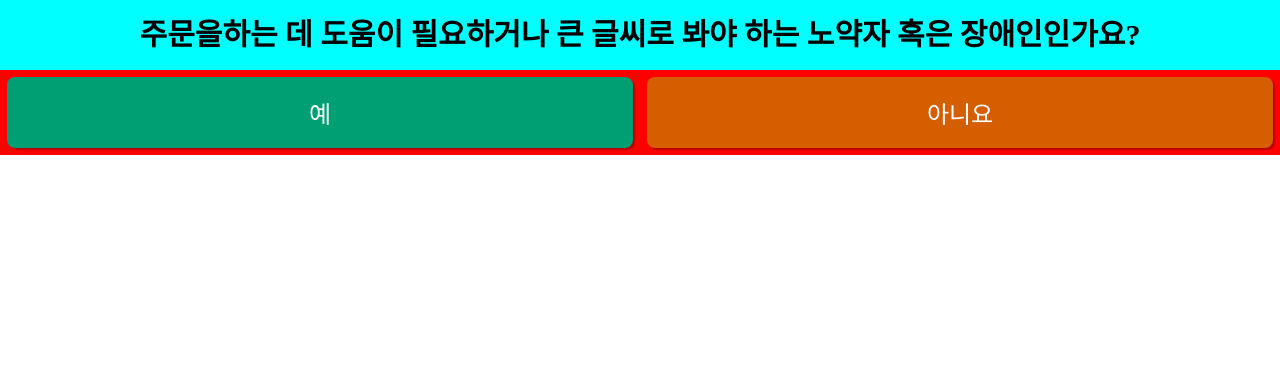
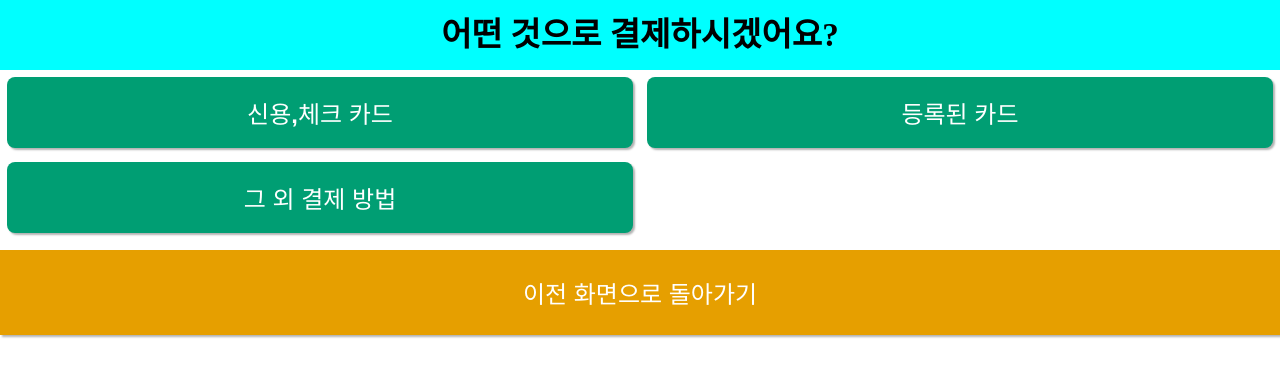
Before and after one commit to elonkiosk/elonkiosk-webapp, a React (Create React App) app: page /convenientpaymentmethod in a window 1280 px wide. Shown: the top 376 px of the page. Built offline with nearby package versions, Linux system fonts and the light colour scheme.

Commit message:
convenientpaymentmethod layout

```diff
--- a/src/Router.tsx
+++ b/src/Router.tsx
@@ -2,13 +2,14 @@ import { BrowserRouter as Router, Route, Routes } from "react-router-dom";
 import Basket from "./routes/Basket";
 import Convenientcategory from "./routes/Convenientcategory";
 import Convenientmode from "./routes/Convenientmode";
-import Convenientpayment from "./routes/Convenientpayment";
+import Convenientpayment from "./routes/Convenientpaymentmethod";
 import Convenientmenu from "./routes/Convenientmenu";
 import Home from "./routes/Home";
 import Normalmode from "./routes/Normalmode";
 import Payment from "./routes/Payment";
 import Convenientmain from "./routes/Convenientmain";
 import Convenientbasket from "./routes/Convenientbasket";
+import Convenientpaymentmethod from "./routes/Convenientpaymentmethod";
 
 const AppRouter = () => {
 	return (
@@ -30,8 +31,12 @@ const AppRouter = () => {
 				></Route>
 				<Route path="/convenientbasket" element={<Convenientbasket />}></Route>
 				<Route
-					path="/convenientpayment"
+					path="/convenientpayment/:method"
 					element={<Convenientpayment />}
+				></Route>
+				<Route
+					path="/convenientpaymentmethod"
+					element={<Convenientpaymentmethod />}
 				></Route>
 			</Routes>
 		</Router>
--- a/src/components/ConvenientTitle.tsx
+++ b/src/components/ConvenientTitle.tsx
@@ -10,7 +10,7 @@ const Wrapper = styled.div`
 	background-color: aqua;
 
 	span {
-		font-size: 30px;
+		font-size: 33px;
 		font-weight: 600;
 		word-break: keep-all;
 		white-space: pre-wrap;
--- a/src/routes/Convenientcategory.tsx
+++ b/src/routes/Convenientcategory.tsx
@@ -47,9 +47,8 @@ function Convenientcate() {
 				result.push(
 					<ConvenientButton
 						color="green"
-						oper={(event: React.MouseEvent<HTMLButtonElement>) => {
+						oper={() => {
 							navigate(`/convenientmenu/${category[i]}`);
-							event.preventDefault();
 						}}
 					>
 						<span>{category[i]}</span>
--- a/src/routes/Convenientmain.tsx
+++ b/src/routes/Convenientmain.tsx
@@ -5,7 +5,7 @@ import ConvenientLayout from "../components/ConvenientLayout";
 import ConvenientFooter from "../components/ConvenientFooter";
 
 const Header = styled.div`
-	background-color: orange;
+	background-color: var(--color-pink);
 	padding: 10px 0 10px 0;
 	height: 100px;
 	display: flex;
@@ -22,7 +22,7 @@ const Header = styled.div`
 		}
 
 		:last-child {
-			color: red;
+			color: var(--color-red);
 			margin-right: 15px;
 		}
 	}
@@ -33,7 +33,7 @@ const Main = styled.div`
 	display: grid;
 	grid-template-columns: repeat(2, 1fr);
 	grid-template-rows: repeat(5, 1fr);
-	background-color: antiquewhite;
+	background-color: var(--color-backgroundwhite);
 
 	button {
 		:nth-of-type(1) {
@@ -56,21 +56,6 @@ const Main = styled.div`
 function Convenientmain() {
 	const navigate = useNavigate();
 
-	const goCate = (event: React.MouseEvent<HTMLButtonElement>): void => {
-		navigate("/convenientcategory");
-		event.preventDefault();
-	};
-
-	const goBasket = (event: React.MouseEvent<HTMLButtonElement>): void => {
-		navigate("/convenientbasket");
-		event.preventDefault();
-	};
-
-	const goPayment = (event: React.MouseEvent<HTMLButtonElement>): void => {
-		navigate("/convenientpayment");
-		event.preventDefault();
-	};
-
 	return (
 		<>
 			<ConvenientLayout>
@@ -85,14 +70,29 @@ function Convenientmain() {
 					</div>
 				</Header>
 				<Main>
-					<ConvenientButton color="green" oper={goCate}>
+					<ConvenientButton
+						color="green"
+						oper={() => {
+							navigate("/convenientcategory");
+						}}
+					>
 						<span style={{ fontSize: "30px" }}>음료 주문하기</span>
 					</ConvenientButton>
-					<ConvenientButton color="red" oper={goBasket}>
+					<ConvenientButton
+						color="red"
+						oper={() => {
+							navigate("/convenientbasket");
+						}}
+					>
 						<span>선택한 음료</span>
 						<span>추가/삭제</span>
 					</ConvenientButton>
-					<ConvenientButton color="red" oper={goPayment}>
+					<ConvenientButton
+						color="red"
+						oper={() => {
+							navigate("/convenientpaymentmethod");
+						}}
+					>
 						<span>선택한 음료</span>
 						<span>결제하기</span>
 					</ConvenientButton>
--- a/src/routes/Convenientpayment.tsx
+++ /dev/null
@@ -1,5 +0,0 @@
-function Convenientpayment() {
-	return <></>;
-}
-
-export default Convenientpayment;
--- /dev/null
+++ b/src/routes/Convenientpaymentmethod.tsx
@@ -0,0 +1,50 @@
+import ConvenientButton from "../components/ConvenientButton";
+import ConvenientLayout from "../components/ConvenientLayout";
+import ConvenientFooter from "../components/ConvenientFooter";
+import ConvenientTitle from "../components/ConvenientTitle";
+import styled from "@emotion/styled";
+import { useNavigate } from "react-router";
+
+const Main = styled.div`
+	display: grid;
+	grid-template-rows: repeat(2, 1fr);
+	grid-template-columns: repeat(2, 1fr);
+	height: 50%;
+	padding-bottom: 10px;
+`;
+
+function Convenientpaymentmethod() {
+	const navigate = useNavigate();
+
+	return (
+		<ConvenientLayout>
+			<ConvenientTitle>
+				<span>어떤 것으로 결제하시겠어요?</span>
+			</ConvenientTitle>
+			<Main>
+				<ConvenientButton
+					color="green"
+					oper={() => {
+						navigate("/convenientpayment/card");
+					}}
+				>
+					<span>신용,체크 카드</span>
+				</ConvenientButton>
+				<ConvenientButton
+					color="green"
+					oper={() => {
+						navigate("/convenientpayment/pay");
+					}}
+				>
+					<span>등록된 카드</span>
+				</ConvenientButton>
+				<ConvenientButton color="green">
+					<span>그 외 결제 방법</span>
+				</ConvenientButton>
+			</Main>
+			<ConvenientFooter />
+		</ConvenientLayout>
+	);
+}
+
+export default Convenientpaymentmethod;
```
